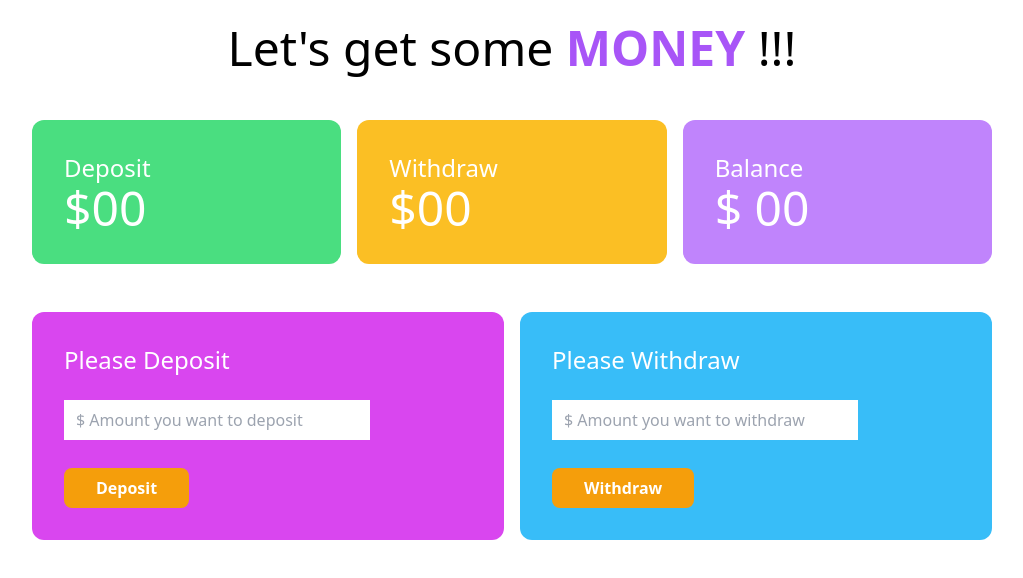
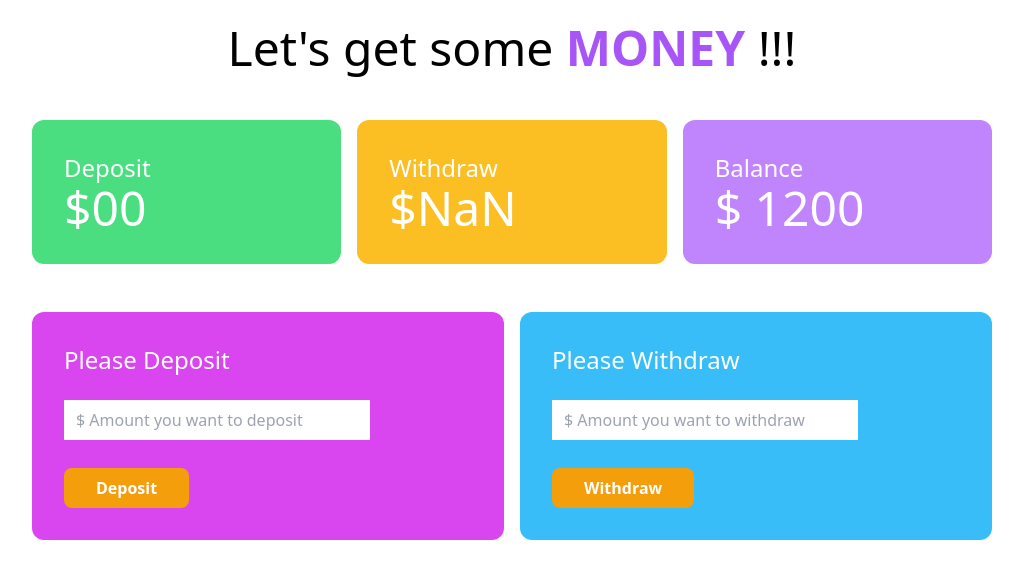
Before and after one commit to Trisha-roy/simple-deposit-system, a plain HTML site: page bank.html in a window 1280 px wide. Both pictures are taken after a click on the button "Withdraw". Shown: the whole page, without its empty margins (128-1151 px from the left). Drawn offline with nearby package versions, Linux system fonts and the light colour scheme.

Commit message:
Added withdraw value

```diff
--- a/bank.html
+++ b/bank.html
@@ -25,11 +25,11 @@
                 </div>
                 <div class="bg-amber-400 p-8 rounded-xl">
                     <h4 class="text-2xl">Withdraw</h4>
-                    <h2 class="text-5xl">$00</h2>
+                    <h2 class="text-5xl">$<span id="withdraw-total">00</span></h2>
                 </div>
                 <div class="bg-purple-400 p-8 rounded-xl">
                     <h4 class="text-2xl">Balance</h4>
-                    <h2 class="text-5xl">$ <span id="balance-total">00</span></h2>
+                    <h2 class="text-5xl">$ <span id="balance-total">1200</span></h2>
                 </div>
             </div>
         </section>
@@ -47,7 +47,7 @@
                 <div class="bg-sky-400 p-8 rounded-xl">
                     <h4 class="text-2xl text-white">Please Withdraw</h4>
                     <input class="w-9/12 block mb-2 px-3 h-10 mt-6" type="email" placeholder="$ Amount you want to withdraw" name=""
-                        id="withdraw-email" required>
+                        id="withdraw-field" required>
 
                     <button id="btn-withdraw"
                         class="bg-amber-500 mt-5 font-bold hover:bg-amber-600 active:bg-amber-700 focus:outline-none   px-8 py-2 rounded-lg text-white">Withdraw</button>
@@ -57,6 +57,7 @@
         </section>
     </main>
     <script src="js/deposit.js"></script>
+    <script src="js/withdraw.js"></script>
 </body>
 
 </html>
--- /dev/null
+++ b/js/withdraw.js
@@ -0,0 +1,21 @@
+document.getElementById('btn-withdraw').addEventListener('click',function(){
+    const withdrawField=document.getElementById('withdraw-field');
+    const newWithdrawValue=withdrawField.value;
+
+    //set privious withdraw amount
+    const totalAmount=document.getElementById('withdraw-total');
+    const previousTotalAmount=totalAmount.innerText;
+
+    //set new withdraw
+    const newTotal=parseFloat(newWithdrawValue)+parseFloat(previousTotalAmount);
+    totalAmount.innerText=newTotal;
+
+    const totalBalanceAmount=docuent.getElementById('balance-total');
+    const previousBalance=totalBalanceAmount.innerText
+
+    const newAmmount=parseFloat(previousBalance)-parseFloat(newWithdrawValue);
+    totalBalanceAmount.innerText=newAmmount;
+
+    //clear the field
+    withdrawField.value='';
+})
```
